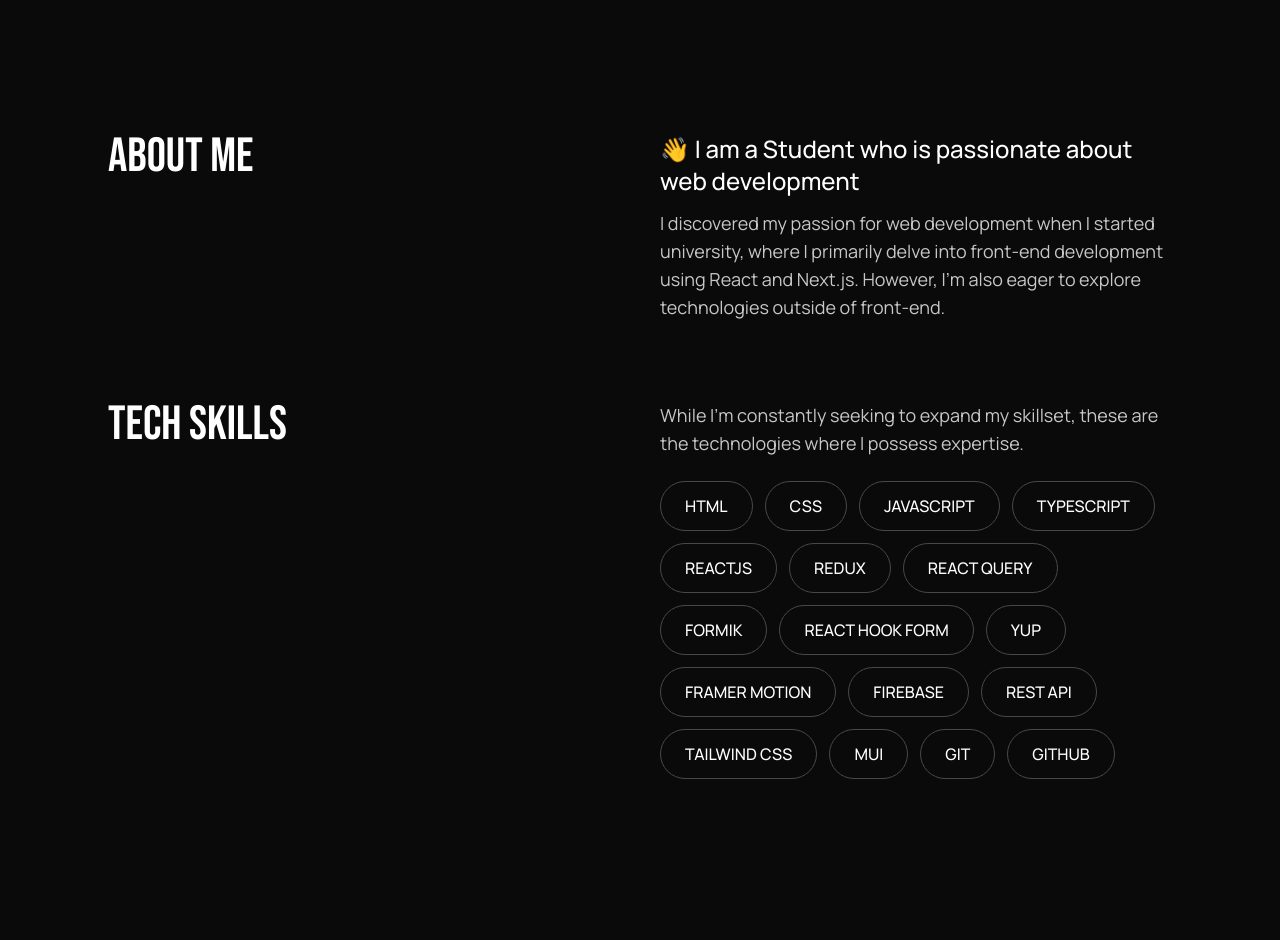
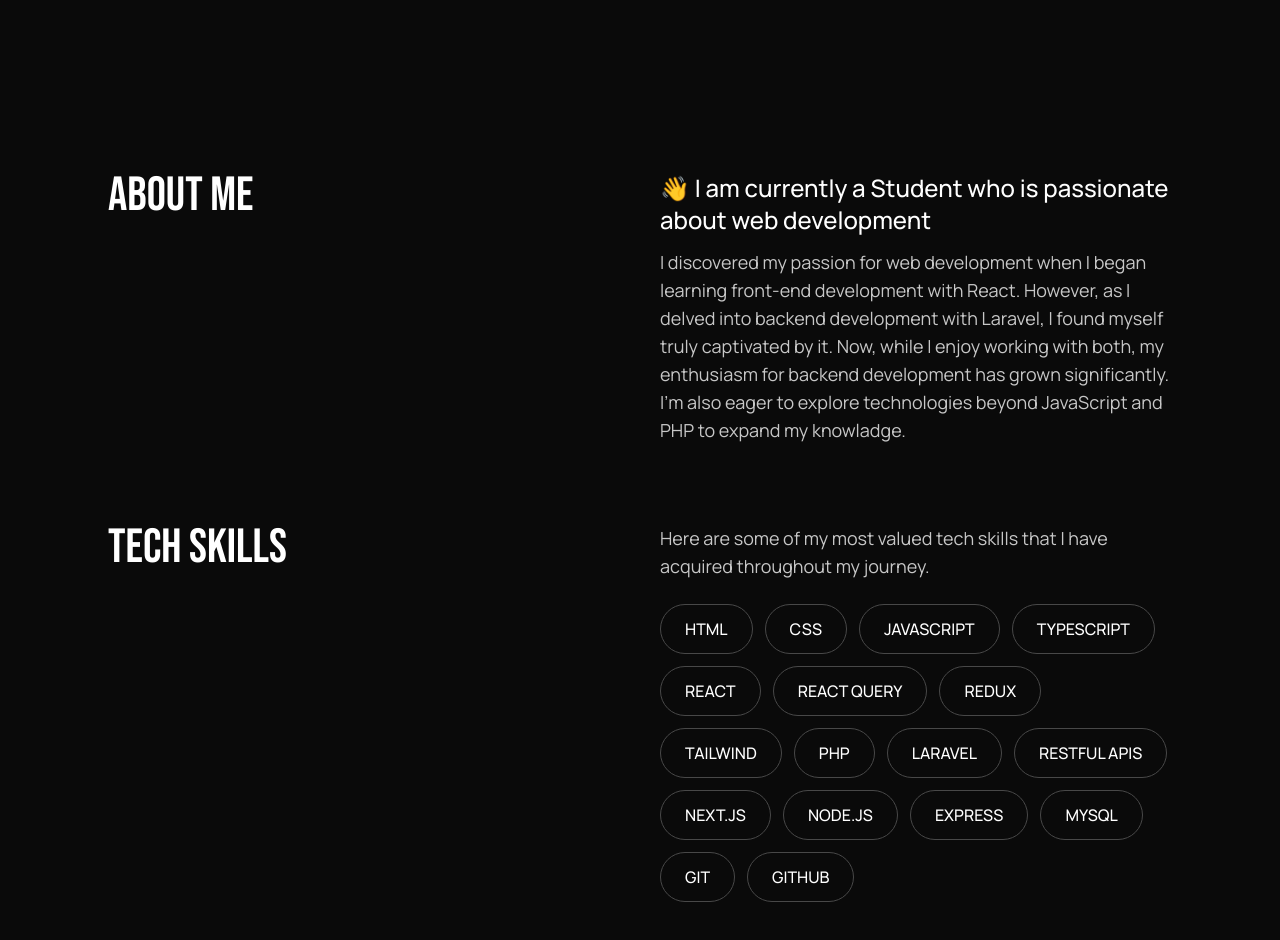
Before and after one commit to giorgio324/portfolio, a Next.js app: page / in a window 1280 px wide. Shown: the part 860-1800 px from the top of the page. Built offline with nearby package versions, Linux system fonts and the light colour scheme.

Commit message:
refactor: home about and skills text

```diff
--- a/src/components/about/AboutSkills.tsx
+++ b/src/components/about/AboutSkills.tsx
@@ -10,8 +10,8 @@
       </div>
       <div className='mt-3 md:mt-0 md:max-w-lg'>
         <SectionDescription>
-          While I'm constantly seeking to expand my skillset, these are the
-          technologies where I possess expertise.
+          Here are some of my most valued tech skills that I have acquired
+          throughout my journey.
         </SectionDescription>
 
         <div className='flex gap-3 flex-wrap mt-6 mb-4'>
--- a/src/components/about/AboutTitle.tsx
+++ b/src/components/about/AboutTitle.tsx
@@ -10,15 +10,17 @@
       <div className='md:max-w-lg'>
         <div className='mt-4 md:mt-0'>
           <SectionSubTitle>
-            👋 I am a Student who is passionate about web development
+            👋 I am currently a Student who is passionate about web development
           </SectionSubTitle>
         </div>
         <div className='mt-3'>
           <SectionDescription>
-            I discovered my passion for web development when I started
-            university, where I primarily delve into front-end development using
-            React and Next.js. However, I'm also eager to explore technologies
-            outside of front-end.
+            I discovered my passion for web development when I began learning
+            front-end development with React. However, as I delved into backend
+            development with Laravel, I found myself truly captivated by it.
+            Now, while I enjoy working with both, my enthusiasm for backend
+            development has grown significantly. I&apos;m also eager to explore
+            technologies beyond JavaScript and PHP to expand my knowladge.
           </SectionDescription>
         </div>
       </div>
--- a/src/components/home/Title.tsx
+++ b/src/components/home/Title.tsx
@@ -30,8 +30,8 @@
       <div className='mt-3'>
         <RevealWithBackground>
           <p className='text-paragraphTextColor text-lg manrope'>
-            A Front-End Developer who is passionate about building user friendly
-            interfaces for the web
+            A Full-Stack Developer 🚀 Building a Better Web, One Code Block at a
+            Time
           </p>
         </RevealWithBackground>
       </div>
--- a/src/data/skills.ts
+++ b/src/data/skills.ts
@@ -3,17 +3,17 @@
   'CSS',
   'JavaScript',
   'TypeScript',
-  'ReactJS',
+  'React',
+  'React Query',
   'Redux',
-  'React Query',
-  'Formik',
-  'React Hook Form',
-  'Yup',
-  'Framer Motion',
-  'Firebase',
-  'REST API',
-  'Tailwind CSS',
-  'MUI',
+  'Tailwind',
+  'PHP',
+  'Laravel',
+  'RESTful APIs',
+  'Next.js',
+  'Node.js',
+  'Express',
+  'MySQL',
   'Git',
   'GitHub',
 ];
```
Also changed, not shown: 1 other file (tests, documents, lock files or other folders).
